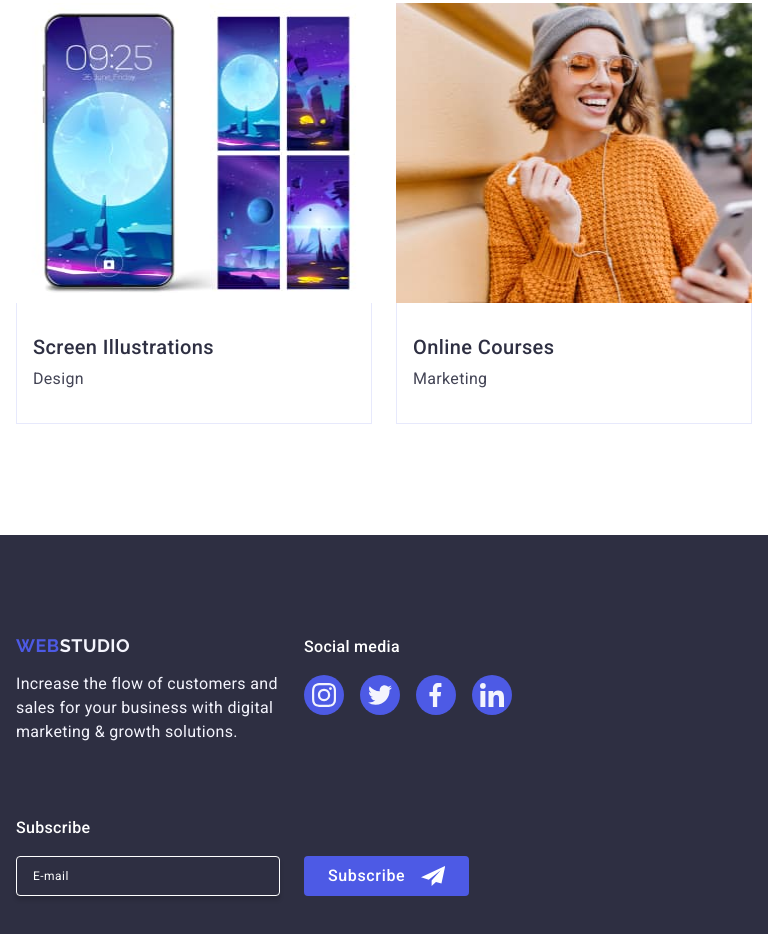
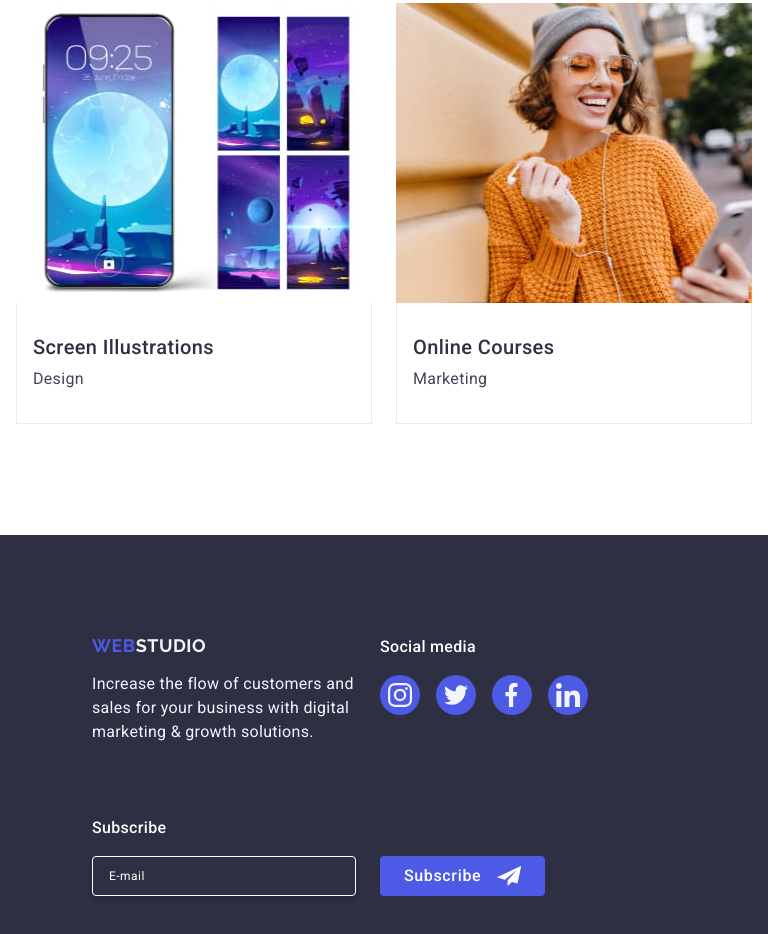
Before and after one commit to olnahaichuk/goit-markup-hw-06, a plain HTML site: page index.html in a window 768 px wide. Shown: the part 3445-4379 px from the top of the page. Drawn offline with nearby package versions, Linux system fonts and the light colour scheme.

Commit message:
hw6 ed2 check

```diff
--- a/css/styles.css
+++ b/css/styles.css
@@ -1229,12 +1229,16 @@ color: #ffffff;
         align-items: baseline;
 
     }
+    @media only screen and (min-width:768px) and (max-width:1157px){
+        .footer-page.container{
+            max-width: 584px;
+            display: flex;
+            align-items: baseline;
 
-    .footer-page .container{
-        display: flex;
-        align-items: baseline;
+        }
+    }
 
-    }
+
     @media only screen and (min-width:768px) and (max-width:1157px) {
         .footer-page-text{
             margin-right: 24px;
@@ -1256,6 +1260,7 @@ color: #ffffff;
           padding: 100px 0;
         }
 
+
     }
 
 
```
